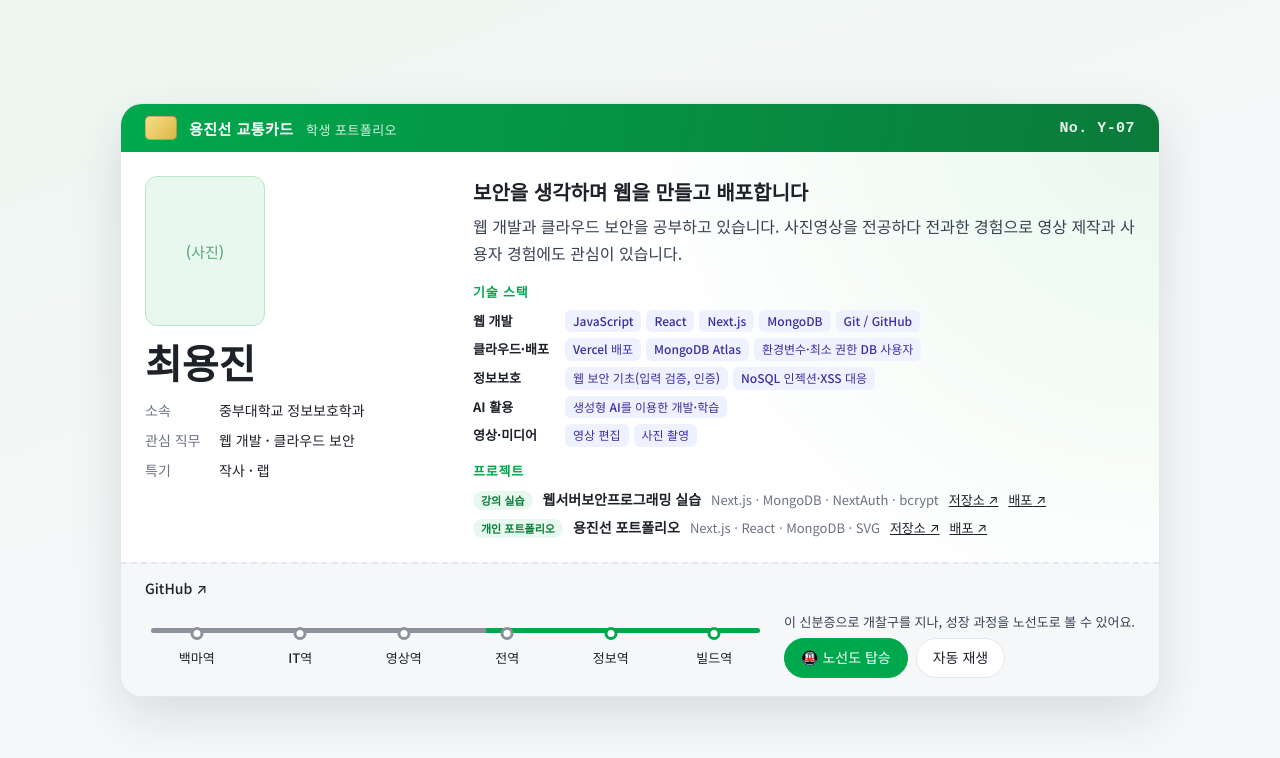
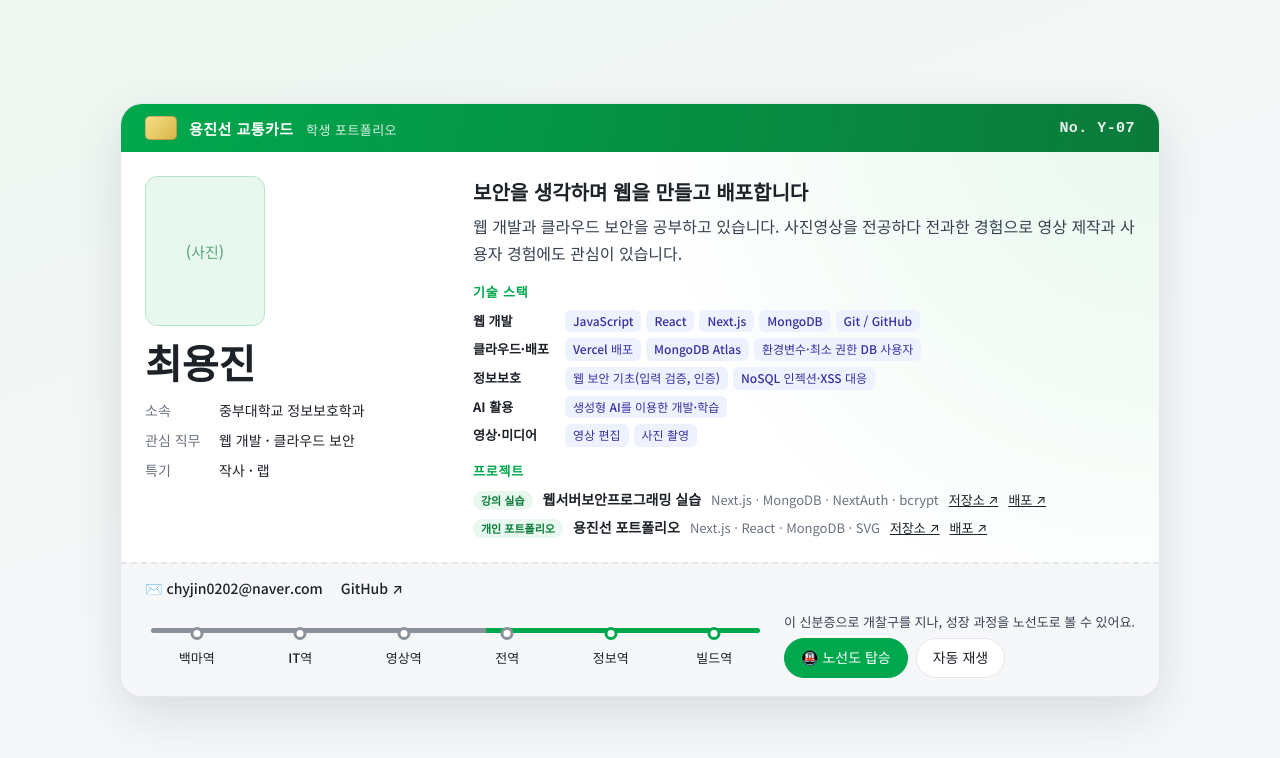
Before and after one commit to BLACKHEADHUB/yongjin-line, a Next.js app: page / in a window 1280 px wide. Shown: the top 758 px of the page. Built offline with nearby package versions, Linux system fonts and the light colour scheme; no server answers; the database is empty; a web font is replaced by a local one.

Commit message:
이메일 추가

```diff
--- a/data/portfolio.js
+++ b/data/portfolio.js
@@ -28,7 +28,7 @@ export const profile = {
   talents: ['작사', '랩'], // 특기
   photo: '', // TODO: 증명사진. public/media/me.jpg 에 넣고 '/media/me.jpg'
   status: '', // TODO: 예: 인턴 지원 중
-  email: '', // TODO: 비워 두면 화면에 표시되지 않습니다
+  email: 'chyjin0202@naver.com', // 비워 두면 화면에 표시되지 않습니다
   github: 'https://github.com/BLACKHEADHUB',
   resumeUrl: '', // TODO: 이력서. public/media/resume.pdf 에 넣고 '/media/resume.pdf'
   farewell: '끝까지 탑승해 주셔서 감사합니다. 다음 역은 공사가 끝나는 대로 개통됩니다.', // 성장 노선도를 끝까지 본 사람에게 보이는 인사
```
